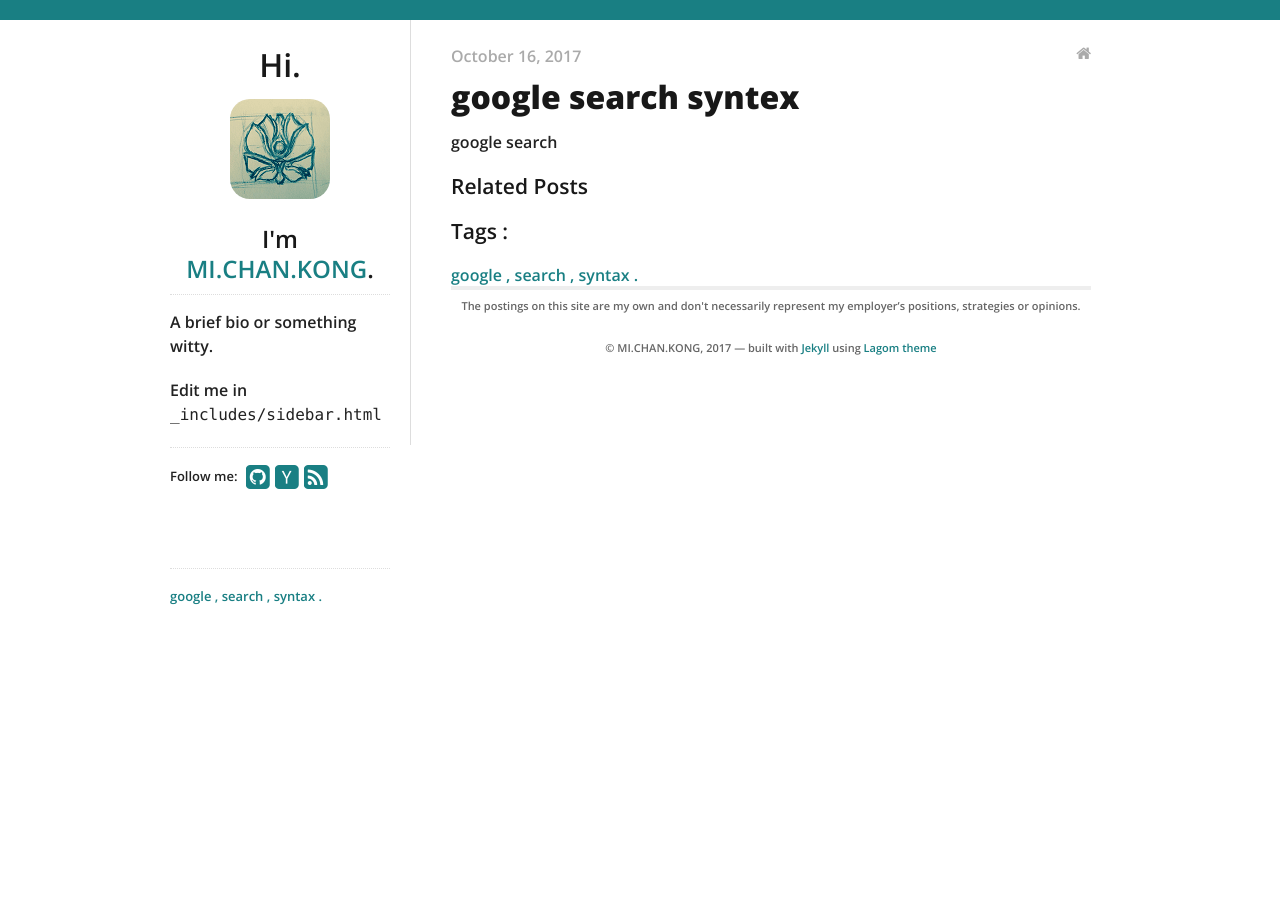
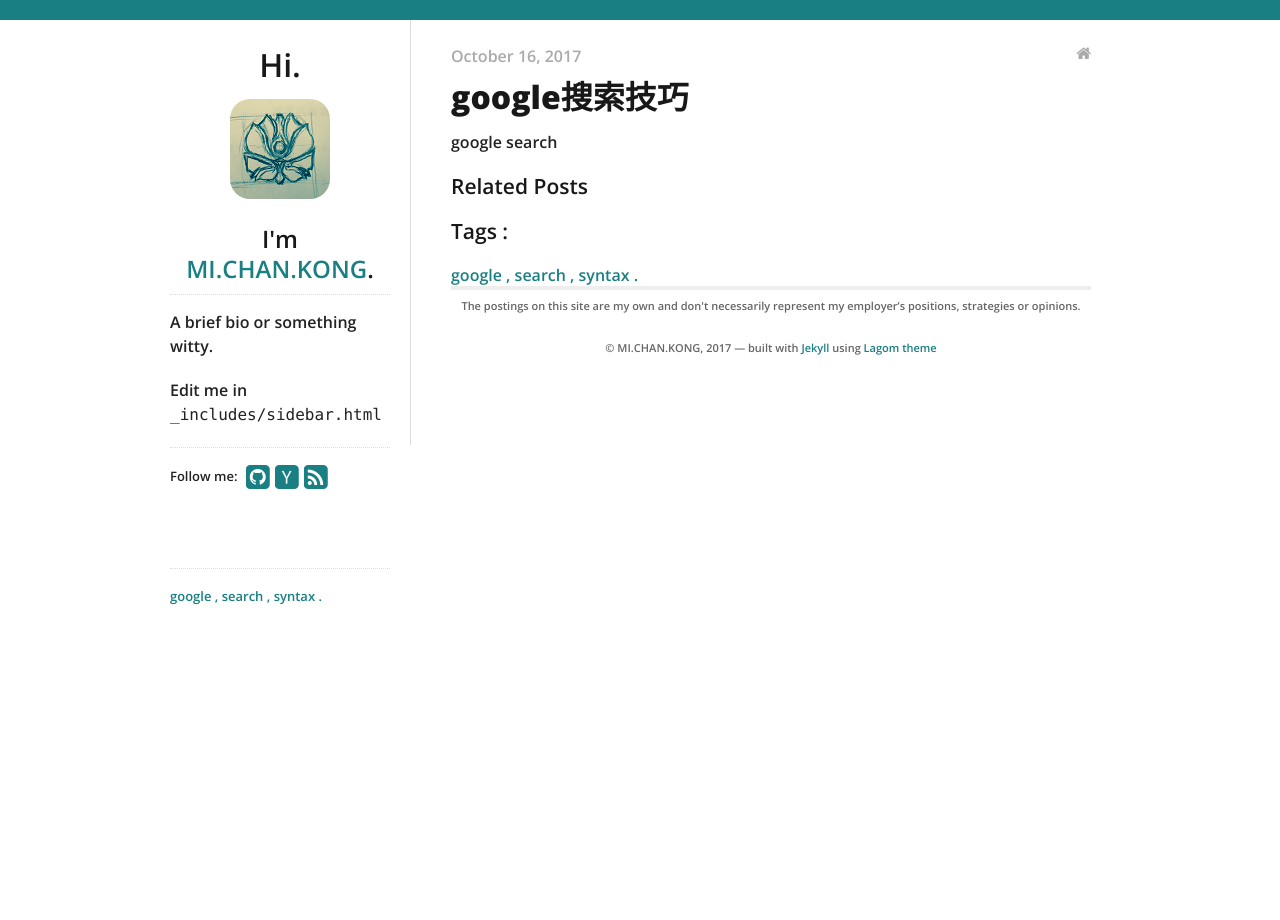
Before and after one commit to michankong/michankong.github.io, a Jekyll site: the page built from _posts/2017-10-16-google-search-syntax.md, in a window 1280 px wide. Built offline with Jekyll 4.4.1, drawn with Linux system fonts in a browser that asks for light colours; nearby versions of some CDN libraries.

Commit message:
Update 2017-10-16-google-search-syntax.md

```diff
--- a/_posts/2017-10-16-google-search-syntax.md
+++ b/_posts/2017-10-16-google-search-syntax.md
@@ -1,6 +1,6 @@
 ---
 layout: post
-title: google search syntex
+title: google搜索技巧
 tags: [google, search, syntax]
 categories:
 - blog
```
